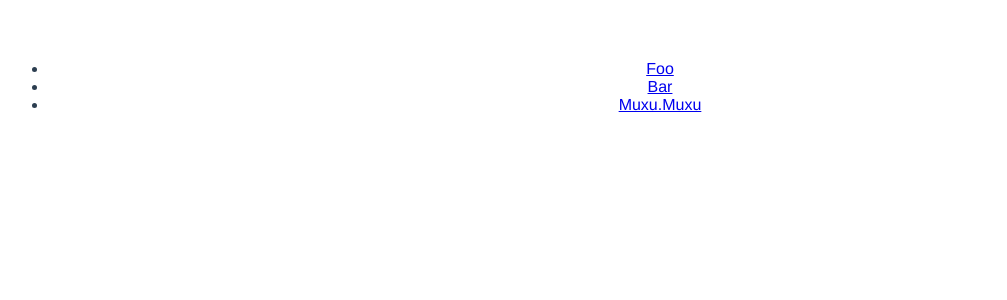
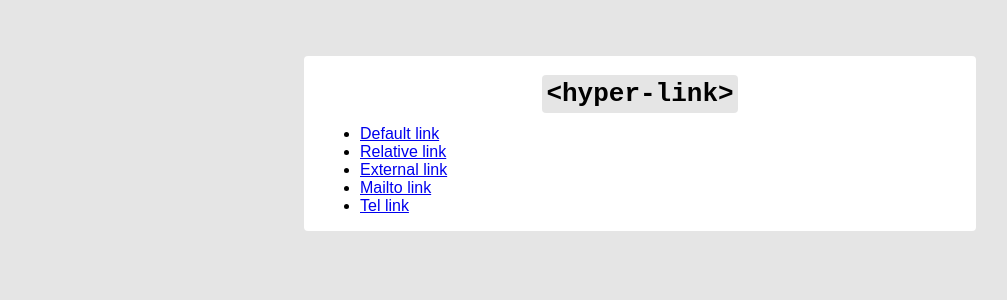
Before and after one commit to miottid/hyper-link, a Vue app: page / in a window 1280 px wide. Shown: the top 300 px of the page, without its empty margins (0-1007 px from the left). Built offline with nearby package versions, Linux system fonts and the light colour scheme.

Commit message:
[+] Improve page examples

```diff
--- a/src/app.vue
+++ b/src/app.vue
@@ -1,13 +1,15 @@
 <template>
   <div id="app">
-    <nav>
+    <div class="content">
+      <h1><code>&lt;hyper-link&gt;</code></h1>
       <ul>
-        <li><hyper-link href="/foo" title="Foo" /></li>
-        <li><hyper-link href="/bar" title="Bar" /></li>
-        <li><hyper-link href="https://muxumuxu.com" title="Muxu.Muxu" target="_blank" rel="noopener" /></li>
+        <li><hyper-link title="Default link" /></li>
+        <li><hyper-link href="/foo" title="Relative link" /></li>
+        <li><hyper-link href="https://github.com/muxumuxu/hyper-link" title="External link" /></li>
+        <li><hyper-link href="mailto:?subject=Hello%20World" title="Mailto link" /></li>
+        <li><hyper-link href="tel:+33000000000" title="Tel link" /></li>
       </ul>
-    </nav>
-    <router-view />
+    </div>
   </div>
 </template>
 
@@ -23,12 +25,33 @@ export default {
 </script>
 
 <style>
-#app {
-  font-family: 'Avenir', Helvetica, Arial, sans-serif;
-  -webkit-font-smoothing: antialiased;
-  -moz-osx-font-smoothing: grayscale;
+body {
+  background: rgba(0, 0, 0, 0.1);
+  font-family: sans-serif;
+  min-height: 100vh;
+  padding: 3rem 1rem;
+}
+
+.content {
+  background: white;
+  border-radius: 0.25rem;
+  margin: 0 auto;
+  max-width: 40rem;
+  padding: 1rem;
+}
+
+h1 {
+  margin: 0 0 1rem;
   text-align: center;
-  color: #2c3e50;
-  margin-top: 60px;
+}
+
+code {
+  background: rgba(0, 0, 0, 0.1);
+  border-radius: 0.25rem;
+  padding: 0.25rem;
+}
+
+ul {
+  margin: 0;
 }
 </style>
```
